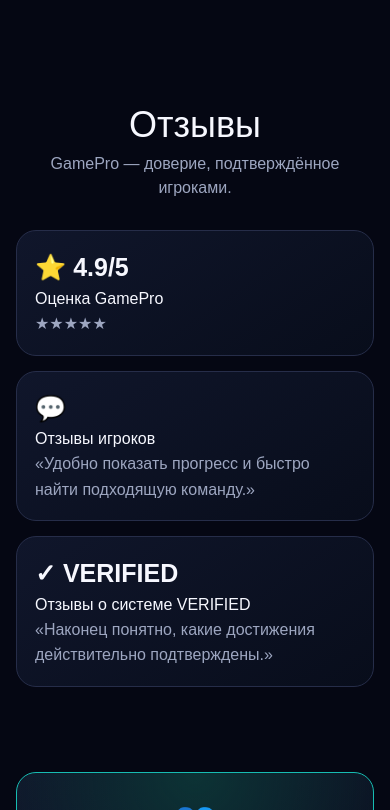
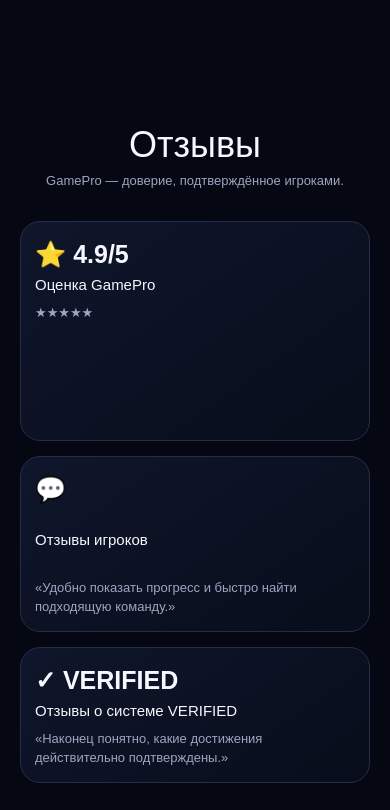
Before and after one commit to vesttrading/gamepro-market, a Next.js app: page / in a window 390 px wide. Shown: the part 4034-4844 px from the top of the page. Built offline with nearby package versions, Linux system fonts and the light colour scheme; no server answers.

Commit message:
Update styles for reviews section layout
Refactor review section styles for better layout and responsiveness.

```diff
--- a/app/globals.css
+++ b/app/globals.css
@@ -417,68 +417,69 @@ section#reviews [class*="Grid"] {
     margin-top: 30px !important;
 }
 
-section#reviews {
+/* 3. Делаем карточку с оценкой 4.9/5 компактной */
+section#reviews [class*="gameGrid"] > div:first-child,
+section#reviews [class*="Grid"] > div:first-child {
+    flex: 0 1 220px !important;
     width: 100% !important;
-    max-width: 1000px !important;
-    margin: 45px auto !important;
-    padding: 0 16px !important;
     box-sizing: border-box !important;
 }
 
-/* Контейнер трёх карточек */
+/* 4. Настраиваем правый контейнер с текстовыми отзывами */
+section#reviews [class*="gameGrid"] > div:first-child + div,
+section#reviews [class*="Grid"] > div:first-child + div {
+    flex: 1 !important;
+    max-width: 550px !important;
+    display: flex !important;
+    flex-direction: column !important;  /* Сами отзывы внутри идут друг под другом */
+    gap: 20px !important;
+    width: 100% !important;
+}
+
+/* Компактные карточки отзывов */
+section#reviews [class*="gameGrid"] > div,
+section#reviews [class*="Grid"] > div {
+    flex: 0 1 270px !important;
+    width: 270px !important;
+    max-width: 270px !important;
+    min-width: 0 !important;
+    padding: 14px !important;
+    box-sizing: border-box !important;
+}
+
+/* Три карточки в одну линию */
 section#reviews [class*="gameGrid"],
 section#reviews [class*="Grid"] {
     display: flex !important;
     flex-direction: row !important;
+    justify-content: center !important;
     align-items: stretch !important;
-    justify-content: center !important;
-    gap: 16px !important;
-    width: 100% !important;
+    gap: 12px !important;
 }
 
-/* Каждая карточка */
-section#reviews [class*="gameGrid"] > div,
-section#reviews [class*="Grid"] > div {
-    flex: 1 1 0 !important;
-    width: 0 !important;
-    max-width: none !important;
-    min-width: 0 !important;
-    box-sizing: border-box !important;
-    padding: 18px !important;
+/* Внутренний текст */
+section#reviews h3 {
+    font-size: 15px !important;
+    margin-bottom: 8px !important;
 }
 
-/* Внутренности НЕ растягиваем в отдельные колонки */
-section#reviews [class*="gameGrid"] > div > div,
-section#reviews [class*="Grid"] > div > div {
-    width: 100% !important;
-    max-width: none !important;
-    box-sizing: border-box !important;
+section#reviews p {
+    font-size: 13px !important;
+    line-height: 1.45 !important;
 }
 
-/* Заголовки */
-section#reviews h3 {
-    width: auto !important;
-    margin-left: 0 !important;
-    margin-right: 0 !important;
-}
-
-/* Текст */
-section#reviews p {
-    width: auto !important;
-    margin-left: 0 !important;
-    margin-right: 0 !important;
-}
-
-/* Мобильная версия */
+/* На телефоне */
 @media (max-width: 700px) {
     section#reviews [class*="gameGrid"],
     section#reviews [class*="Grid"] {
         flex-direction: column !important;
+        align-items: center !important;
     }
 
     section#reviews [class*="gameGrid"] > div,
     section#reviews [class*="Grid"] > div {
         width: 100% !important;
+        max-width: 320px !important;
     }
 }
 
```
